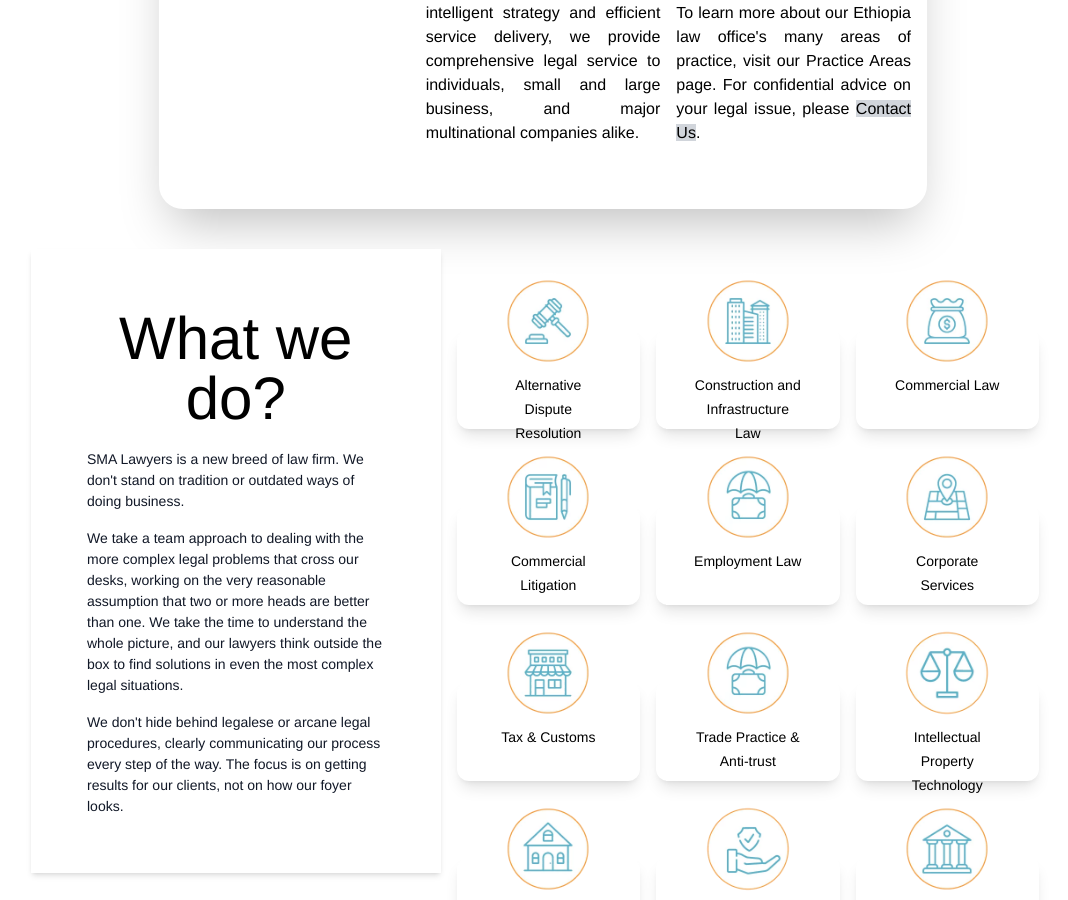
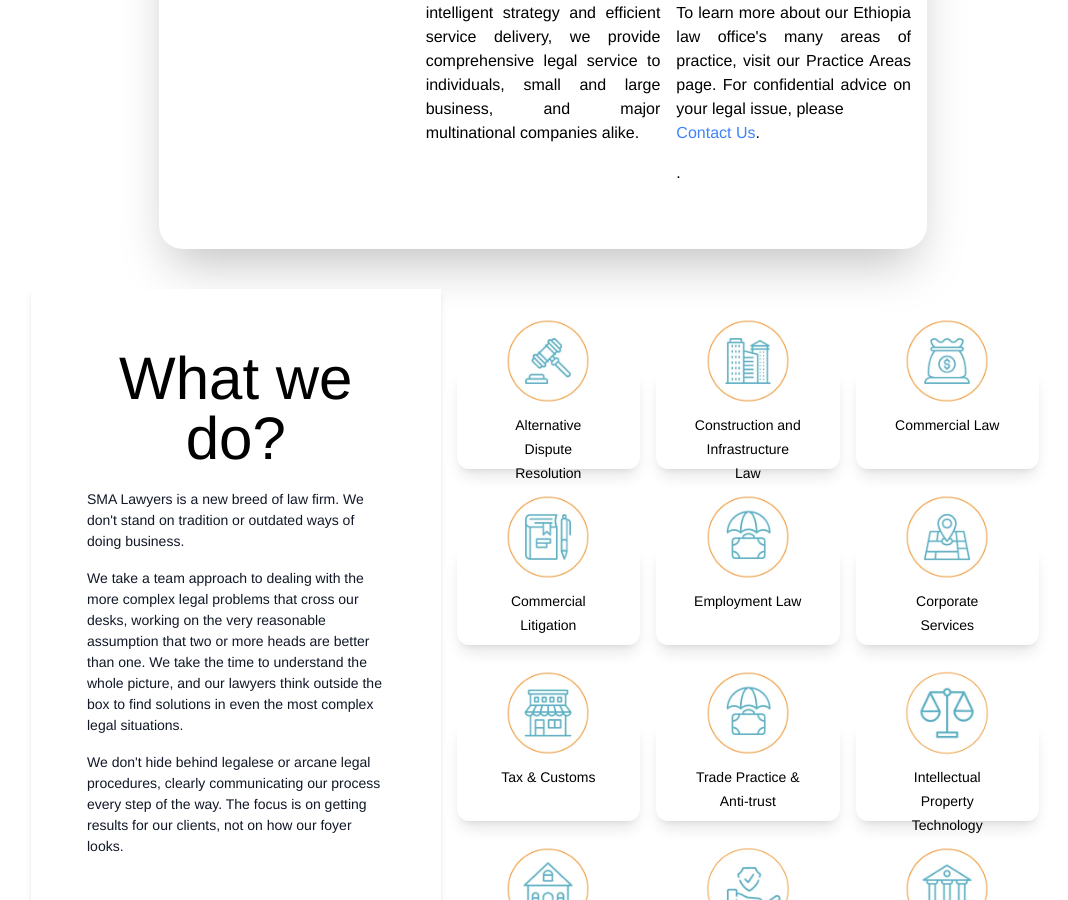
Before and after one commit to abenooo/lawyer_public_site, a Next.js app: page / in a window 1280 px wide. Shown: the part 1207-2107 px from the top of the page, without its empty margins (97-1165 px from the left). Built offline with nearby package versions, Linux system fonts and the light colour scheme; no server answers.

Commit message:
update the text color

```diff
--- a/components/Hero.jsx
+++ b/components/Hero.jsx
@@ -98,9 +98,8 @@ function Hero() {
               To learn more about our Ethiopia law office's many areas of
               practice, visit our Practice Areas page. For confidential advice
               on your legal issue, please{" "}
-              <a href="/contactUs" className="bg-gray-300" >
-                Contact Us
-              </a>
+              <p class="text-left text-base mb-4">
+               <a href="/contactUs" class="text-blue-500">Contact Us</a>. </p>
               .{" "}
             </p>
           </div>
```
